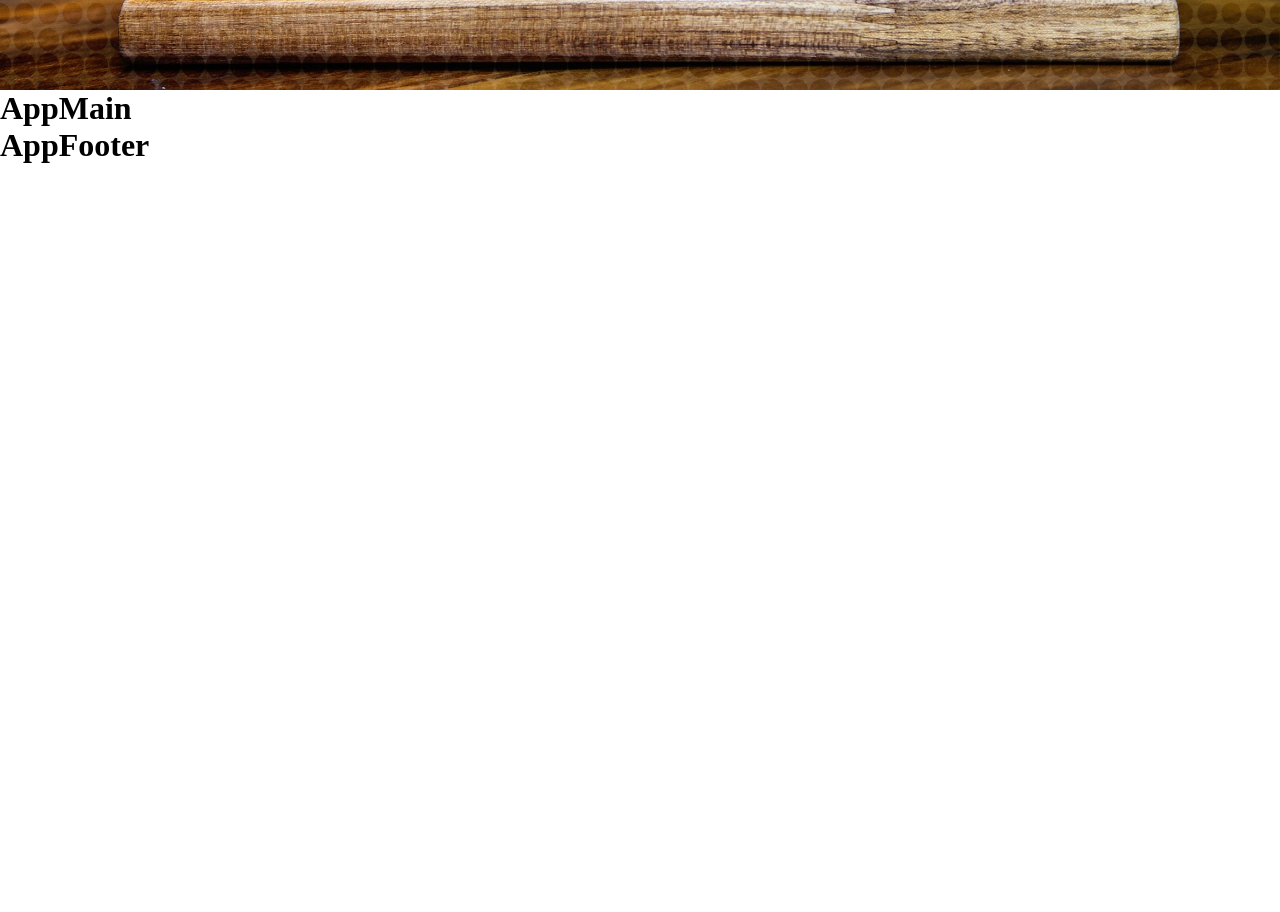
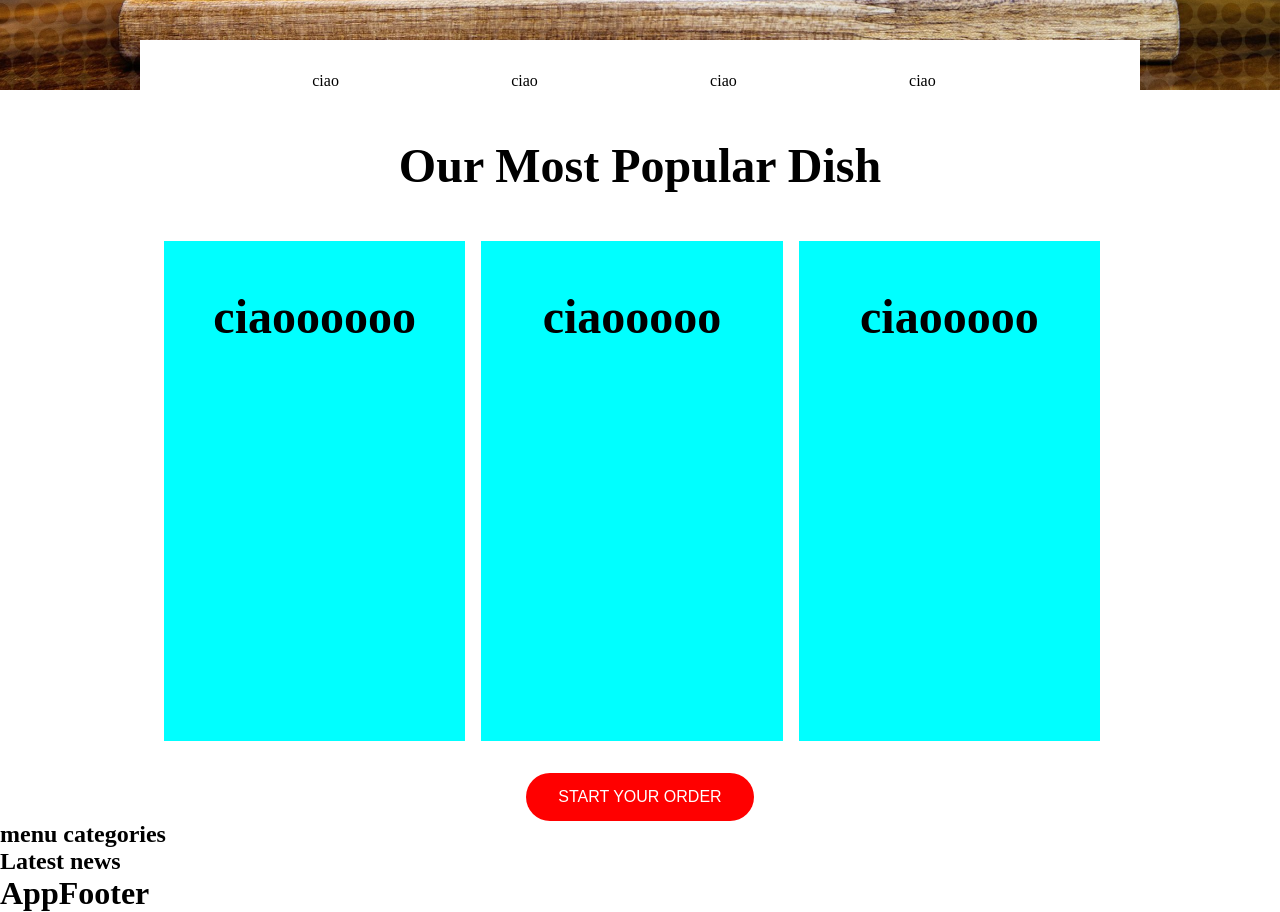
Before and after one commit to giuseppelamaestra/proj-html-vuejs, a Vue app: page / in a window 1280 px wide. Shown: the part 760-1672 px from the top of the page. Before the commit the page ends 924 px from the top, so only its background shows below. Built offline with nearby package versions, Linux system fonts and the light colour scheme.

Commit message:
creating structure of first component of main

```diff
--- a/src/components/AppHeader.vue
+++ b/src/components/AppHeader.vue
@@ -57,6 +57,7 @@ export default {
   height: 850px;
   width: 100%;
   background-size: 100% 850px ;
+  position: relative;
  }
 
 div.jumbo {
@@ -73,17 +74,7 @@ h2 {
   font-size: 4rem;
 }
 
-button {
-  background-color: red;
-  border: none;
-  color: white;
-  padding: 15px 32px;
-  text-align: center;
-  text-decoration: none;
-  display: inline-block;
-  font-size: 16px;
-  border-radius: 30px;
-}
+
 
 
 
--- /dev/null
+++ b/src/components/AppLatestNews.vue
@@ -0,0 +1,15 @@
+<template>
+    <h2>
+        Latest news
+    </h2>
+</template>
+
+<script>
+export default {
+    name: 'AppLatestNews'
+}
+</script>
+
+<style lang="scss" scoped>
+
+</style>
--- a/src/components/AppMain.vue
+++ b/src/components/AppMain.vue
@@ -1,16 +1,62 @@
 <script>
-
+import AppPopularDish from './AppPopularDish.vue';
+import AppMenuCategories from './AppMenuCategories.vue';
+import AppLatestNews from './AppLatestNews.vue';
 export default {
     name: 'AppMain',
+    components : {
+        AppPopularDish,
+        AppMenuCategories,
+        AppLatestNews
+    }
 }
 </script>
 
 <template>
- <h1>
-    AppMain
- </h1>
+
+   <section class="container">
+
+     <div class="ul-container">
+        <ul class="flex">
+           <li>ciao</li>
+           <li>ciao</li>
+           <li>ciao</li>
+           <li>ciao</li>
+        </ul>
+     </div>
+
+
+    <AppPopularDish/>
+
+   </section>
+
+
+
+  <AppMenuCategories/>
+  <AppLatestNews/>
 </template>
 
-<style lang="scss">
+<style lang="scss" scoped>
+
+  ul {
+    list-style-type: none;
+    justify-content: space-evenly;
+  }
+
+  li {
+    margin-right: 2rem;
+    color: black;
+  }
+
+div.ul-container {
+    position: absolute;
+
+    top: 100%;
+    background-color: white;
+    height: 100px;
+    width: 1000px;
+    padding: 2rem;
+}
+
 
 </style>
--- /dev/null
+++ b/src/components/AppMenuCategories.vue
@@ -0,0 +1,16 @@
+<template>
+
+    <h2>
+        menu categories
+    </h2>
+</template>
+
+<script>
+export default {
+    name: 'AppMenuCategories'
+}
+</script>
+
+<style lang="scss" scoped>
+
+</style>
--- /dev/null
+++ b/src/components/AppPopularDish.vue
@@ -0,0 +1,83 @@
+<template>
+
+<section class="container">
+
+    <h1>
+      Our Most Popular Dish
+    </h1>
+
+   <div class="flex card-container">
+
+    <div class="card-menu margin">
+       <h1>
+        ciaoooooo
+       </h1>
+    </div>
+
+    <div class="card-menu margin">
+      <h1>
+        ciaooooo
+      </h1>
+    </div>
+
+    <div class="card-menu">
+           <h1>
+            ciaooooo
+           </h1>
+    </div>
+
+
+       <button class="order-button">
+          START YOUR ORDER
+       </button>
+   </div>
+
+
+
+
+</section>
+
+
+
+
+
+</template>
+
+<script>
+  export default {
+    name : 'AppPopularDish'
+  }
+</script>
+
+<style lang="scss" scoped>
+
+h1 {
+    color: black;
+    font-size: 3rem;
+    margin-top: 3rem;
+    margin-bottom: 3rem;
+    text-align: center;
+}
+
+div.card-menu{
+    height: 500px;
+    width: calc(100% / 3 - 2rem);
+   background-color: aqua;
+   margin-right: 1rem;
+}
+
+.margin {
+    margin-right: 1rem;
+}
+
+.order-button {
+   margin-top: 2rem;
+
+}
+
+.card-container {
+    flex-wrap: wrap;
+    justify-content: center;
+}
+
+</style>
--- a/src/style/general.scss
+++ b/src/style/general.scss
@@ -5,13 +5,24 @@
 }
 
 
-
-
 .flex {
     display: flex;
 }
 
-div.container {
+.container {
     max-width: 1000px;
     margin: 0 auto;
   }
+
+
+  button {
+    background-color: red;
+    border: none;
+    color: white;
+    padding: 15px 32px;
+    text-align: center;
+    text-decoration: none;
+    display: inline-block;
+    font-size: 16px;
+    border-radius: 30px;
+  }
```
